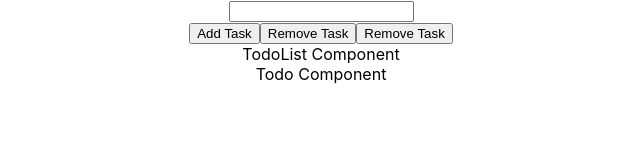
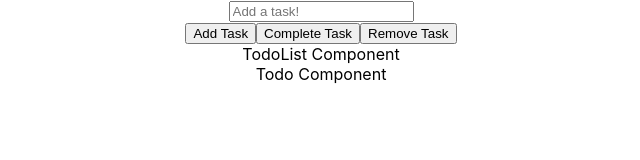
Before and after one commit to jrizza88/DailyTracker, a React (Create React App) app in the folder dailytracker/: page / in a window 1280 px wide. Shown: the top 160 px of the page, without its empty margins (319-959 px from the left). Built offline with nearby package versions, Linux system fonts and the light colour scheme.

Commit message:
fixed typo in a button and added input placeholder

```diff
--- a/dailytracker/src/Components/TodoForm.js
+++ b/dailytracker/src/Components/TodoForm.js
@@ -9,10 +9,11 @@ const TodoForm = ({handleChange, value, handleSubmit, completeTodo, handleDelete
             name="todo"
             onChange={handleChange}
             value={value}
+            placeholder="Add a task!"
         />
         </form>
         <button onClick={handleSubmit}>Add Task</button>
-        <button onClick={completeTodo}>Remove Task</button>
+        <button onClick={completeTodo}>Complete Task</button>
         <button onClick={handleDelete}>Remove Task</button>
     </div>
     )
```
